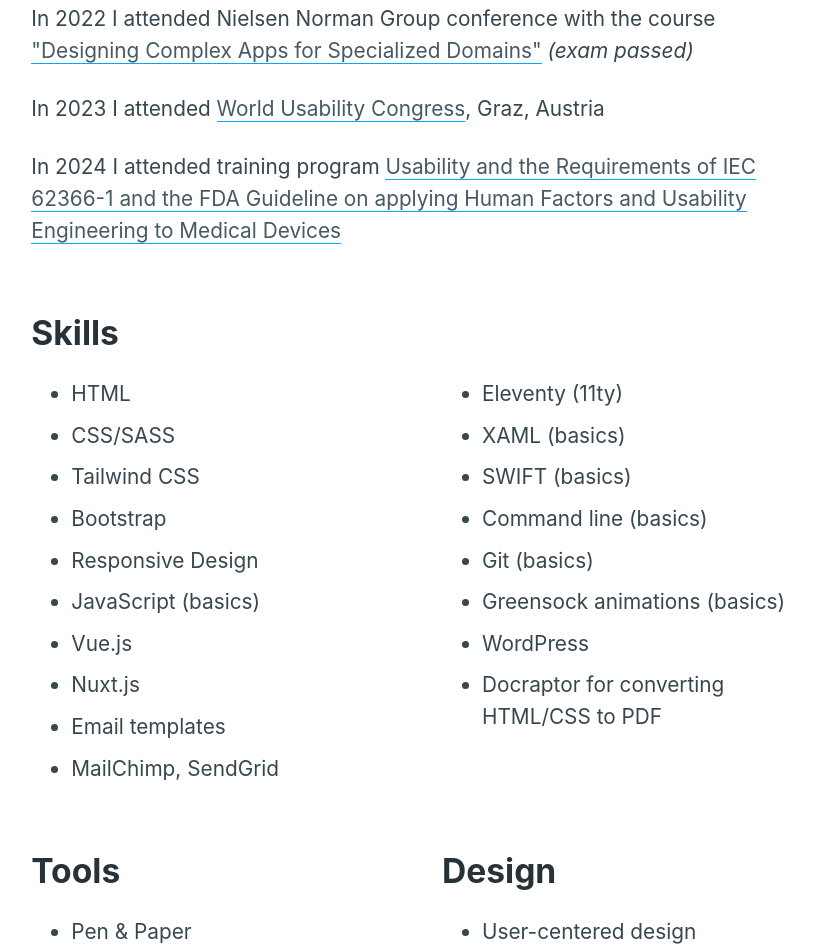
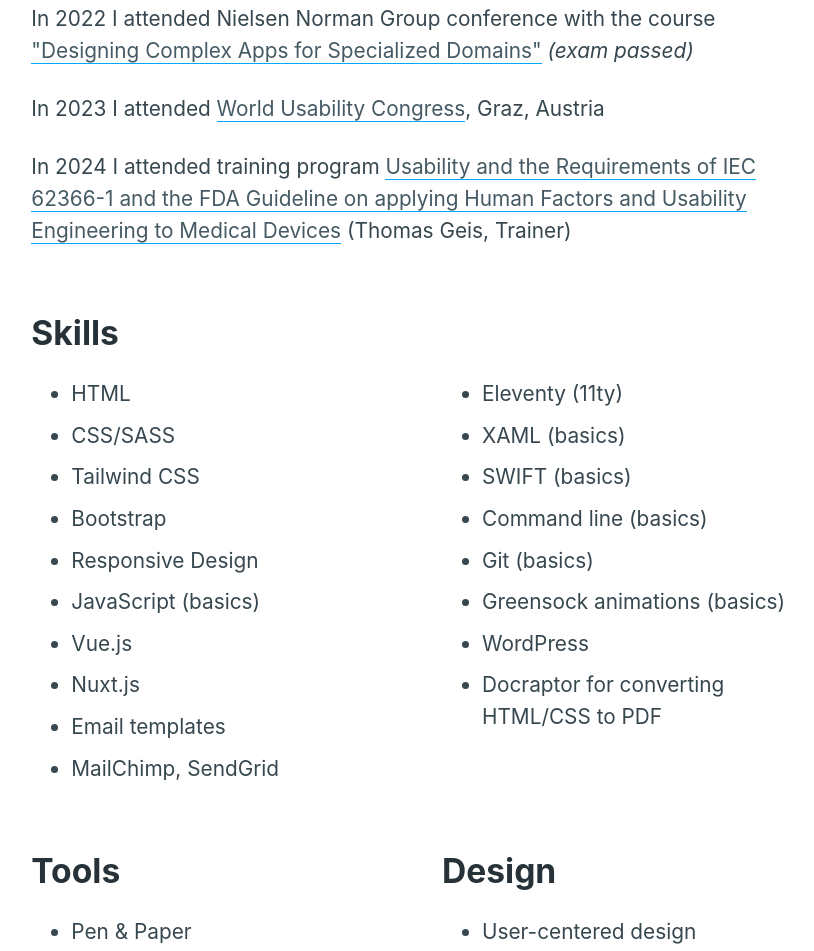
Before and after one commit to eveskov/eveskovcom2021, an Eleventy site: page src/about.md in a window 1280 px wide. Shown: the part 2738-3689 px from the top of the page, without its empty margins (214-1028 px from the left). Built offline with nearby package versions, Linux system fonts and the light colour scheme; Eleventy itself is replaced by a stand-in of ours; files that its build step writes are made by us from their sources; what eleventy-google-fonts would draw is missing.

Commit message:
Small addition to certificate text

```diff
--- a/src/about.md
+++ b/src/about.md
@@ -49,7 +49,7 @@
             <p>In 2021 I attended Nielsen Norman Group conference with the course <a href="https://www.nngroup.com/courses/application-ux/" target="_blank" title="Application Design for Web and Desktop" class="e-link">"Application Design for Web and Desktop"</a><i>&nbsp;(exam passed)</i></p>
             <p>In 2022 I attended Nielsen Norman Group conference with the course <a href="https://www.nngroup.com/courses/complex-apps-specialized-domains/" target="_blank" title="Designing Complex Apps for Specialized Domains" class="e-link">"Designing Complex Apps for Specialized Domains"</a><i>&nbsp;(exam passed)</i></p>
             <p>In 2023 I attended <a href="https://worldusabilitycongress.com/agenda-2023/" target="_blank" title="World Usability Congress, Graz, Austria" class="e-link">World Usability Congress</a>, Graz, Austria</p>
-            <p>In 2024 I attended training program <a href="/assets/certificates/Training-Certificate_Regulatory-Usability_Evgeni Nikolov.pdf" target="_blank" title="Usability and the Requirements of IEC 62366-1 and the FDA Guideline on applying Human Factors and Usability Engineering to Medical Devices" class="e-link">Usability and the Requirements of IEC 62366-1 and the FDA Guideline on applying Human Factors and Usability Engineering to Medical Devices</a></p>
+            <p>In 2024 I attended training program <a href="/assets/certificates/Training-Certificate_Regulatory-Usability_Evgeni Nikolov.pdf" target="_blank" title="Usability and the Requirements of IEC 62366-1 and the FDA Guideline on applying Human Factors and Usability Engineering to Medical Devices" class="e-link">Usability and the Requirements of IEC 62366-1 and the FDA Guideline on applying Human Factors and Usability Engineering to Medical Devices</a> (Thomas Geis, Trainer)</p>
         </div>
         <div class="e-content__text-holder">
             <h3 id="skills" class="e-section-title">Skills</h3>
```
